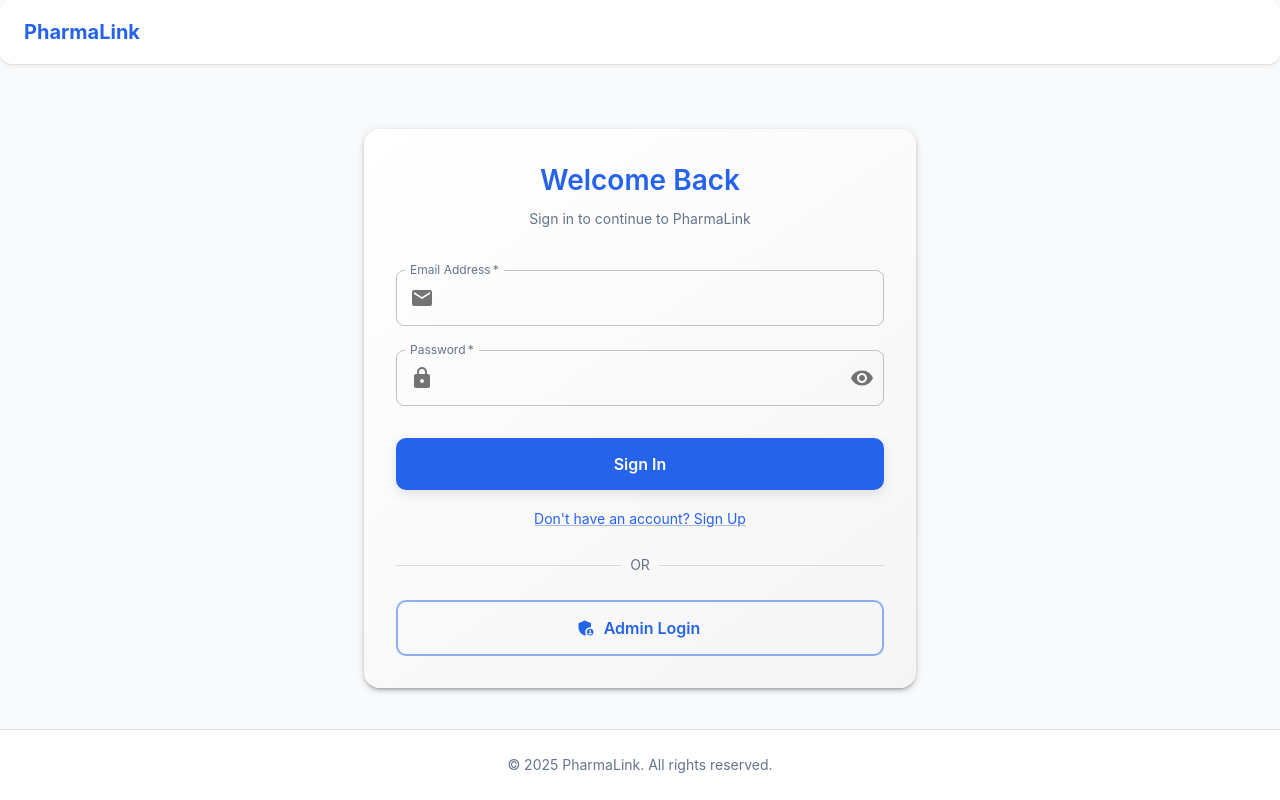
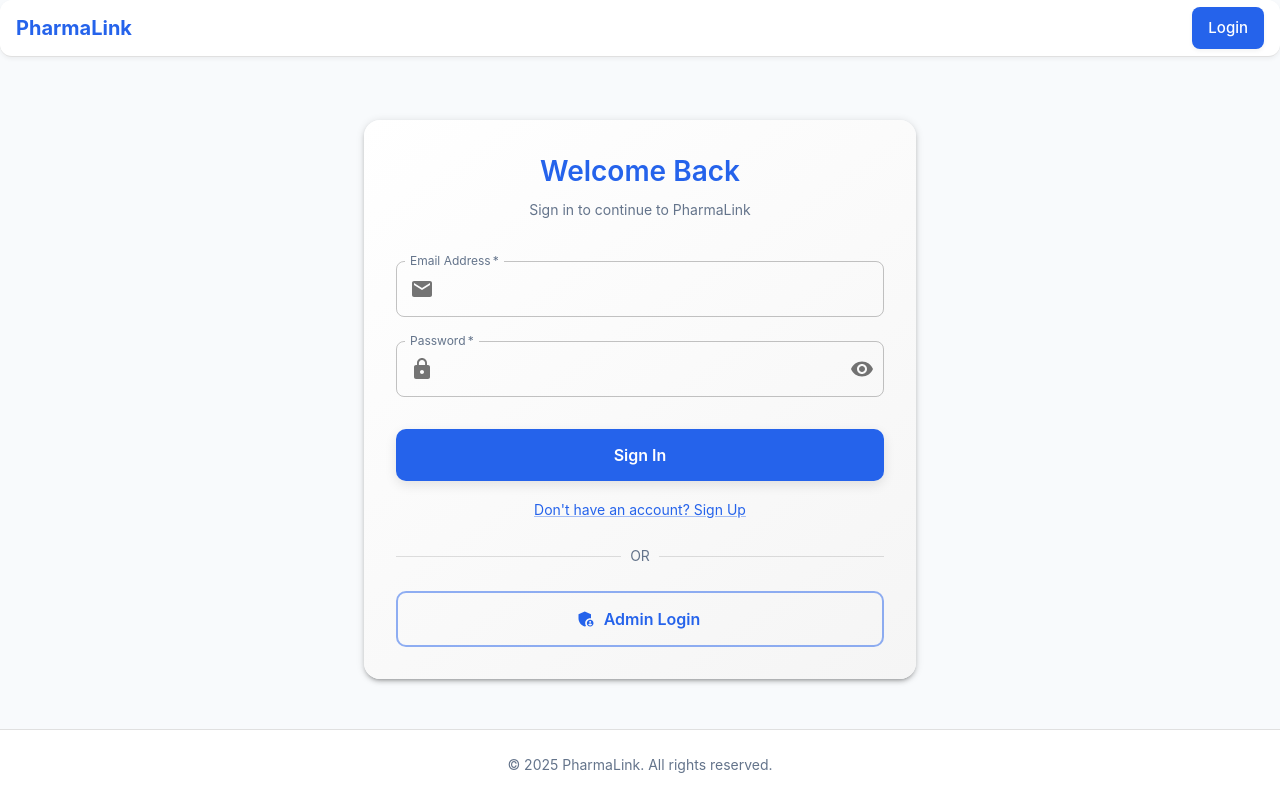
Before and after one commit to UsmanShaikh24/Pharmalink-Website, a React (Vite) app in the folder pharmalink-frontend/: page /login in a window 1280 px wide. Built offline with nearby package versions, Linux system fonts and the light colour scheme.

Commit message:
Update Layout.jsx

```diff
--- a/pharmalink-frontend/src/components/Layout.jsx
+++ b/pharmalink-frontend/src/components/Layout.jsx
@@ -120,8 +120,8 @@ const Layout = ({ children }) => {
   const navItems = isAdmin ? adminNavItems : userNavItems;
 
   const drawer = (
-    <Box onClick={handleDrawerToggle} sx={{ textAlign: 'center' }}>
-      <Typography variant="h6" sx={{ my: 2 }}>
+    <Box sx={{ textAlign: 'center', width: 250 }}>
+      <Typography variant="h6" sx={{ my: 2, px: 2 }}>
         {isAdmin ? 'Admin Panel' : 'PharmaLink'}
       </Typography>
       <Divider />
@@ -132,6 +132,7 @@ const Layout = ({ children }) => {
             component={RouterLink}
             to={item.path}
             selected={isActivePath(item.path)}
+            onClick={handleDrawerToggle}
             sx={{
               '&.Mui-selected': {
                 backgroundColor: 'primary.light',
@@ -140,9 +141,12 @@ const Layout = ({ children }) => {
                   color: 'primary.main',
                 },
               },
+              '&:hover': {
+                backgroundColor: 'action.hover',
+              },
             }}
           >
-            <ListItemIcon>
+            <ListItemIcon sx={{ minWidth: 40 }}>
               {item.icon}
             </ListItemIcon>
             <ListItemText primary={item.label} />
@@ -159,20 +163,64 @@ const Layout = ({ children }) => {
         flexDirection: 'column',
         minHeight: '100vh',
         backgroundColor: 'background.default',
+        width: '100%',
+        overflowX: 'hidden',
       }}
     >
       {!isAdminLoginPage && (
         <AppBar
-          position="sticky"
-          elevation={0}
+          position="fixed"
+          elevation={1}
           sx={{
             backgroundColor: 'background.paper',
             borderBottom: 1,
             borderColor: 'divider',
           }}
         >
-          <Container maxWidth="xl">
-            <Toolbar disableGutters>
+          <Container maxWidth="xl" sx={{ px: { xs: 1, sm: 2 } }}>
+            <Toolbar
+              disableGutters
+              sx={{
+                minHeight: { xs: '56px' },
+                justifyContent: 'space-between'
+              }}
+            >
+              {/* Mobile menu icon */}
+              <IconButton
+                size="medium"
+                edge="start"
+                aria-label="menu"
+                onClick={handleDrawerToggle}
+                sx={{
+                  color: 'primary.main',
+                  display: { xs: 'flex', md: 'none' },
+                  mr: 1,
+                  '&:hover': {
+                    backgroundColor: 'rgba(25, 118, 210, 0.04)',
+                  },
+                }}
+              >
+                <MenuIcon />
+              </IconButton>
+
+              {/* Logo for mobile */}
+              <Typography
+                variant="h6"
+                noWrap
+                component={RouterLink}
+                to={isAdmin ? '/admin' : '/'}
+                sx={{
+                  display: { xs: 'flex', md: 'none' },
+                  fontWeight: 700,
+                  color: 'primary.main',
+                  textDecoration: 'none',
+                  fontSize: { xs: '1.1rem', sm: '1.25rem' },
+                  flexGrow: 0,
+                }}
+              >
+                {isAdmin ? 'Admin Panel' : 'PharmaLink'}
+              </Typography>
+
               {/* Logo for desktop */}
               <Typography
                 variant="h6"
@@ -182,38 +230,6 @@ const Layout = ({ children }) => {
                 sx={{
                   mr: 2,
                   display: { xs: 'none', md: 'flex' },
-                  fontWeight: 700,
-                  color: 'primary.main',
-                  textDecoration: 'none',
-                }}
-              >
-                {isAdmin ? 'Admin Panel' : 'PharmaLink'}
-              </Typography>
-
-              {/* Mobile menu icon */}
-              <Box sx={{ flexGrow: 1, display: { xs: 'flex', md: 'none' } }}>
-                <IconButton
-                  size="large"
-                  aria-label="account of current user"
-                  aria-controls="menu-appbar"
-                  aria-haspopup="true"
-                  onClick={handleDrawerToggle}
-                  color="inherit"
-                >
-                  <MenuIcon />
-                </IconButton>
-              </Box>
-
-              {/* Logo for mobile */}
-              <Typography
-                variant="h6"
-                noWrap
-                component={RouterLink}
-                to={isAdmin ? '/admin' : '/'}
-                sx={{
-                  mr: 2,
-                  display: { xs: 'flex', md: 'none' },
-                  flexGrow: 1,
                   fontWeight: 700,
                   color: 'primary.main',
                   textDecoration: 'none',
@@ -245,12 +261,14 @@ const Layout = ({ children }) => {
               </Box>
 
               {/* User menu */}
-              <Box sx={{ flexGrow: 0 }}>
+              <Box sx={{ ml: { xs: 1, md: 2 } }}>
                 {isAuthenticated ? (
                   <>
                     <Tooltip title="Open settings">
                       <IconButton onClick={handleOpenUserMenu} sx={{ p: 0 }}>
-                        <Avatar>{user?.name?.[0] || 'U'}</Avatar>
+                        <Avatar sx={{ bgcolor: 'primary.main' }}>
+                          {user?.name?.[0]?.toUpperCase() || 'U'}
+                        </Avatar>
                       </IconButton>
                     </Tooltip>
                     <Menu
@@ -275,22 +293,15 @@ const Layout = ({ children }) => {
                     </Menu>
                   </>
                 ) : (
-                  location.pathname !== '/login' && (
                   <Button
                     component={RouterLink}
                     to="/login"
+                    color="primary"
                     variant="contained"
-                      color="primary"
-                      sx={{
-                        backgroundColor: isActivePath('/login') ? 'primary.dark' : 'primary.main',
-                        '&:hover': {
-                          backgroundColor: 'primary.dark',
-                        },
-                      }}
+                    size="medium"
                   >
                     Login
                   </Button>
-                  )
                 )}
               </Box>
             </Toolbar>
@@ -298,9 +309,9 @@ const Layout = ({ children }) => {
         </AppBar>
       )}
 
-      <Box component="nav">
       <Drawer
         variant="temporary"
+        anchor="left"
         open={mobileOpen}
         onClose={handleDrawerToggle}
         ModalProps={{
@@ -310,24 +321,26 @@ const Layout = ({ children }) => {
           display: { xs: 'block', md: 'none' },
           '& .MuiDrawer-paper': {
             boxSizing: 'border-box',
-              width: 240,
+            width: 250,
             backgroundColor: 'background.paper',
+            mt: '56px', // Match the AppBar height
           },
         }}
       >
         {drawer}
       </Drawer>
-      </Box>
 
       <Box
         component="main"
         sx={{
           flexGrow: 1,
           width: '100%',
-          backgroundColor: 'background.default',
+          mt: '56px', // Match the AppBar height
         }}
       >
+        <div className="mobile-container">
           {children}
+        </div>
       </Box>
 
       {!isAdmin && (
```
Lines whose indentation alone changed are shown as unchanged.
